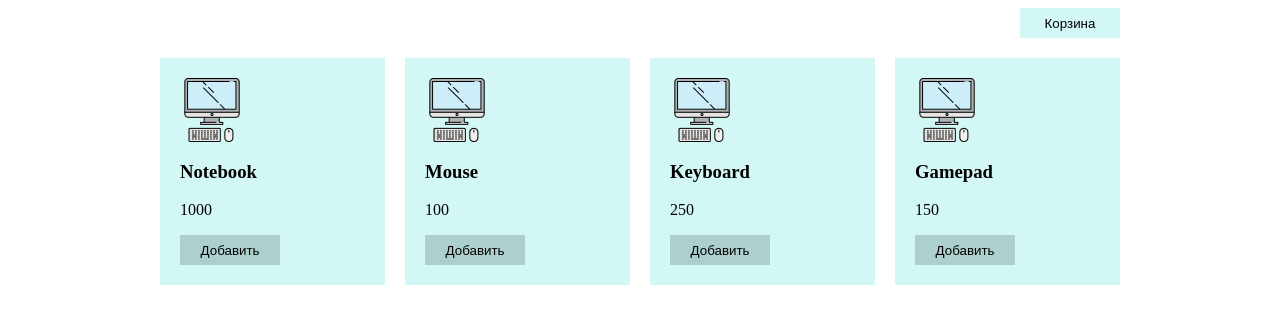
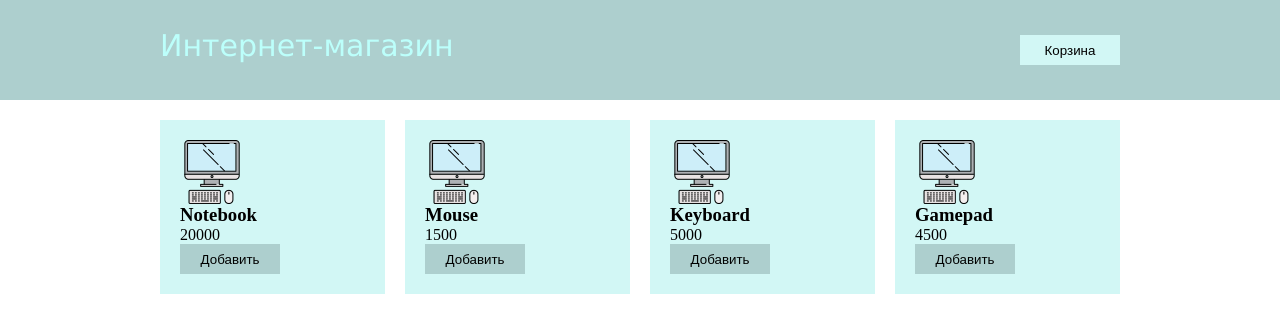
Before and after one commit to vitaliyzems/advansed-JS, a plain HTML site: page index.html in a window 1280 px wide. Drawn offline with Linux system fonts and the light colour scheme.

Commit message:
Выполнил ДЗ

```diff
--- /dev/null
+++ b/burger/index.html
@@ -0,0 +1,16 @@
+<!DOCTYPE html>
+<html lang="en">
+
+<head>
+	<meta charset="UTF-8">
+	<meta http-equiv="X-UA-Compatible" content="IE=edge">
+	<meta name="viewport" content="width=device-width, initial-scale=1.0">
+	<title>Burger</title>
+</head>
+
+<body>
+
+	<script src="main.js"></script>
+</body>
+
+</html>
--- a/css/style.css
+++ b/css/style.css
@@ -1,10 +1,31 @@
+* {
+	margin: 0;
+	padding: 0;
+	box-sizing: border-box;
+}
+
 .container {
 	max-width: 960px;
 	margin: 0 auto;
 }
 
+.headerBg {
+	background-color: rgb(173, 207, 206);
+}
+
 header {
-	display: grid;
+	display: flex;
+	justify-content: space-between;
+	height: 100px;
+	align-items: center;
+}
+
+.logo {
+	font-family: Verdana, Geneva, Tahoma, sans-serif;
+	font-size: 30px;
+	line-height: 30px;
+	margin-top: -8px;
+	color: rgb(188, 255, 251);
 }
 
 button {
@@ -12,18 +33,17 @@ button {
 }
 
 .btn-cart {
-	justify-self: end;
 	width: 100px;
 	height: 30px;
 	border: none;
 	background-color: rgb(210, 247, 245);
-	margin-bottom: 20px;
 }
 
 .products {
 	display: grid;
 	grid-template-columns: repeat(4, 1fr);
 	gap: 20px;
+	margin-top: 20px;
 }
 
 .product-item {
--- a/index.html
+++ b/index.html
@@ -8,9 +8,12 @@
 </head>
 
 <body>
-  <header class="container">
-    <button class="btn-cart" type="button">Корзина</button>
-  </header>
+  <div class="headerBg">
+    <header class="container">
+      <div class="logo">Интернет-магазин</div>
+      <button class="btn-cart" type="button">Корзина</button>
+    </header>
+  </div>
   <main>
     <div class="products container"></div>
   </main>
--- a/js/main.js
+++ b/js/main.js
@@ -1,34 +1,83 @@
-const products = [
-  { id: 1, title: 'Notebook', price: 1000 },
-  { id: 2, title: 'Mouse', price: 100 },
-  { id: 3, title: 'Keyboard', price: 250 },
-  { id: 4, title: 'Gamepad', price: 150 },
-];
+class Cart {
+  constructor() {
 
-const renderProduct =
-  (title = 'Товар', price = 'Цена', img = './img/pc.png') => {
+  }
+
+  addToCart() {
+
+  }
+
+  renderCart() {
+
+  }
+
+  cleanCart() {
+
+  }
+}
+
+class CartItem {
+  constructor() {
+
+  }
+
+  renderCartItem() {
+
+  }
+}
+
+class ProductList {
+  constructor(container = '.products') {
+    this.container = document.querySelector(container);
+    this.goods = [];
+    this.productsObjects = [];
+
+    this.fetchGoods();
+    this.render();
+    this.calcTotalPrice();
+  }
+
+  fetchGoods() {
+    this.goods = [
+      { id: 1, title: 'Notebook', price: 20000 },
+      { id: 2, title: 'Mouse', price: 1500 },
+      { id: 3, title: 'Keyboard', price: 5000 },
+      { id: 4, title: 'Gamepad', price: 4500 },
+    ];
+  }
+
+  render() {
+    for (const product of this.goods) {
+      const productObject = new ProductItem(product);
+
+      this.productsObjects.push(productObject);
+      this.container.insertAdjacentHTML('beforeend', productObject.getHTMLString());
+    }
+  }
+
+  calcTotalPrice() {
+    let totalPrice = 0;
+    this.productsObjects.forEach(product => totalPrice += product.price);
+    console.log('Сумма товаров равна:', totalPrice);
+  }
+}
+
+class ProductItem {
+  constructor(product, img = './img/pc.png') {
+    this.id = product.id;
+    this.title = product.title;
+    this.price = product.price;
+    this.img = img;
+  }
+
+  getHTMLString() {
     return `<div class="product-item">
-            <img class="product-img" src="${img}" alt="pc">
-            <h3>${title}</h3>
-            <p>${price}</p>
-            <button class="by-btn">Добавить</button>
-          </div>`;
-  };
+              <img class="product-img" src="${this.img}" alt="pc">
+              <h3>${this.title}</h3>
+              <p>${this.price}</p>
+              <button class="by-btn">Добавить</button>
+            </div>`
+  }
+}
 
-const renderProducts = list => {
-  const productList = list.map((good) => {
-    return renderProduct(good.title, good.price);
-  });
-  // Запятые отображаются, так как метод map создает новый массив из объектов,
-  // а они следуют друг за другом через запятую. Это можно решить использовав
-  // метод join к получившемуся массиву. Либо можно удалить ноды запятых из
-  // разметки.
-  //document.querySelector('.products').innerHTML = productList;//.join('');
-  for (const product of productList) {
-    document.querySelector('.products')
-      .insertAdjacentHTML('beforeend', product);
-  }
-  console.log(productList);
-};
-
-renderProducts(products);
+const list = new ProductList();
```
Also changed, not shown: burger/main.js (added, +77 -0 lines).
